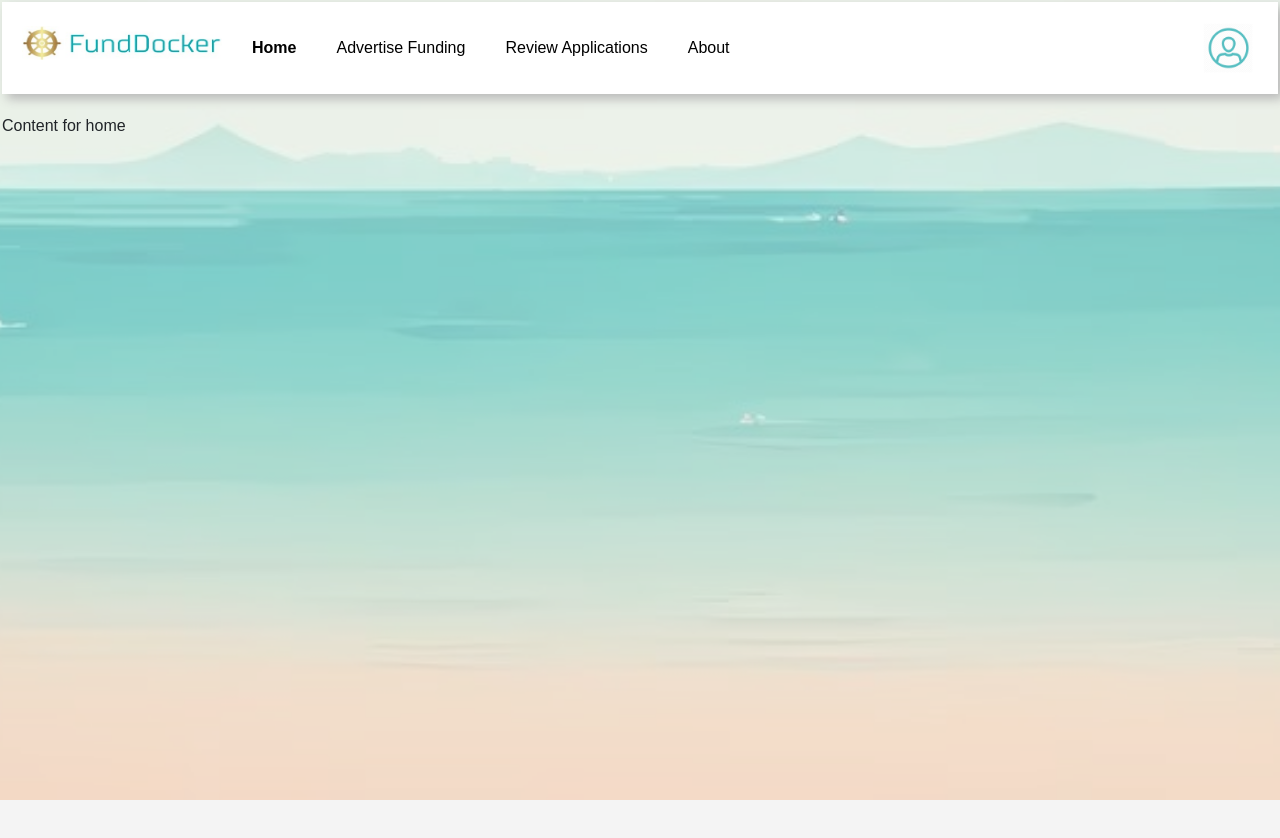
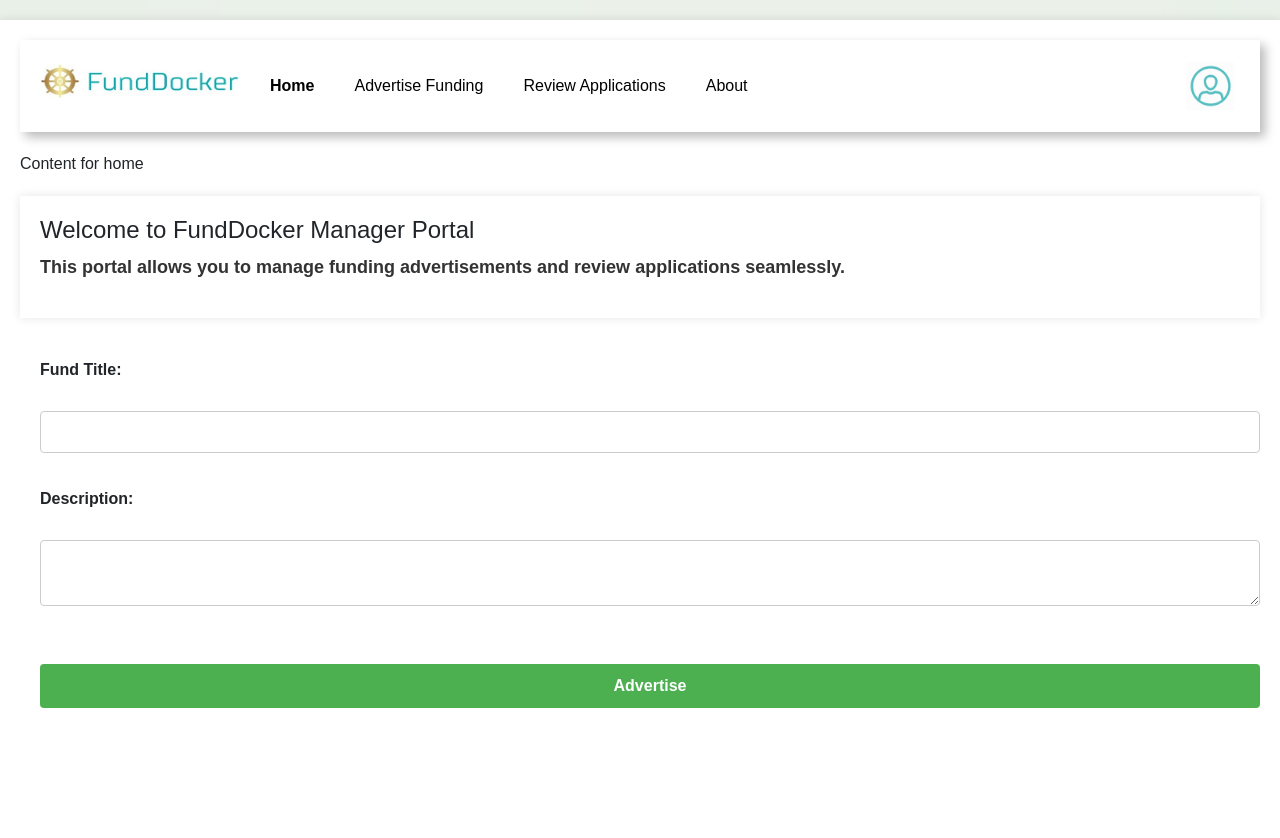
Before and after one commit to Vin1632/funding-management, a React (Create React App) app: page /ManagerDashboard in a window 1280 px wide. Shown: the top 838 px of the page. Before the commit the page ends 800 px from the top, so only its background shows below. Built offline with nearby package versions, Linux system fonts and the light colour scheme; no server answers.

Commit message:
updates to manager-dashboard

```diff
--- a/src/components/Managers-dashboard/Manager-dashboard.js
+++ b/src/components/Managers-dashboard/Manager-dashboard.js
@@ -4,26 +4,32 @@ import "../../styles/dashboard.css";
 import logo from '../../assets/FundDocker_logo.jpg';
 import accountIcon from  '../../assets/account-icon-11.jpg';
 import backgroundImage from '../../assets/sea-background.jpg'
+import '../../styles/Managers-dashboard.css';
 
 import { useNavigate } from "react-router";
 import { useUserAuth } from "../../context/UserAuthContext";
 import PostAds from "./PostAds";
 import Reviewapplications from "./Review-applications";
 
-
-
 const ManagerDashboard = () => {
   const [selectedTab, setSelectedTab] = useState("Home");
-
+  const [description, setDescription] = useState('');
+  const [title, setTitle] = useState('');
 
   const { logOut, user } = useUserAuth();
   const navigate = useNavigate();
+
+  const handleSubmit = (e) => {
+    e.preventDefault();
+    console.log("Title:", title);
+    console.log("Description:", description);
+  };
 
   const handleTabChange = (tab) => {
     setSelectedTab(tab);
   };
 
-  //logging out
+  // Logging out
   const handleLogout = async () => {
     try {
       await logOut();
@@ -34,16 +40,15 @@ const ManagerDashboard = () => {
   };
 
   return (
-
     <div className="Manager-dashboard">
       <div className="floating-background-image">
-        <img src={backgroundImage}></img>
+        <img src={backgroundImage} alt="Background" />
       </div>
 
       <div className="navbar">
         <div className="navbar-left">
           <ul>
-                <li><img src={logo} width="200" height="34px"></img></li>
+            <li><img src={logo} width="200" height="34px" alt="Logo" /></li>
             <div className="tab-buttons">
               <button
                 className={selectedTab === "Home" ? "active" : ""}
@@ -78,23 +83,35 @@ const ManagerDashboard = () => {
 
         <div className="navbar-right">
           <ul className="dropdown">
-                <button><img src={accountIcon}></img></button>
+            <button><img src={accountIcon} alt="Account" /></button>
             <ul className="content">
-                    <a href="#">Profile</a>
-                    <a href="#">Settings</a>
-                    <a href="#" onClick={() => handleLogout() }>Logout</a>
+              <li><a href="#">Profile</a></li>
+              <li><a href="#">Settings</a></li>
+              <li><a href="#" onClick={handleLogout}>Logout</a></li>
             </ul>
           </ul>
         </div>
       </div>
 
-
       <div className="tab-content">
         {selectedTab === "Home" && <div>Content for home</div>}
         {selectedTab === "Advertise funding" && <PostAds />}
-          {selectedTab === "Review Applications" && <Reviewapplications/>}
+        {selectedTab === "Review Applications" && <Reviewapplications />}
         {selectedTab === "About" && <div>Content for About</div>}
       </div>
+
+      <div className="container">
+        <h2>Welcome to FundDocker Manager Portal</h2>
+        <p>This portal allows you to manage funding advertisements and review applications seamlessly.</p>
+      </div>
+
+      <form id="funding-form" onSubmit={handleSubmit}>
+        <label htmlFor="fund-title">Fund Title:</label><br />
+        <input type="text" id="fund-title" name="fund-title" value={title} onChange={(e) => setTitle(e.target.value)} /><br />
+        <label htmlFor="fund-description">Description:</label><br />
+        <textarea id="fund-description" name="fund-description" value={description} onChange={(e) => setDescription(e.target.value)} /><br /><br />
+        <button type="submit">Advertise</button>
+      </form>
     </div>
   );
 };
--- a/src/components/Managers-dashboard/Review-applications.js
+++ b/src/components/Managers-dashboard/Review-applications.js
@@ -1,10 +1,29 @@
 import React, { useState, useEffect } from "react";
 import app from "../../firebase.js";
+import '../../styles/Review-applications.css';
+
 
 const Reviewapplications = () => {
 
+  function Applications() {
+    return (
+      <section id="applications">
+        <h2>Applications</h2>
+        <div className="applications">
+          <h3>Applicant Name</h3>
+          <p>Project description...</p>
+          <div className="actions">
+            <button className="approve">Approve</button>
+            <button className="reject">Reject</button>
+          </div>
+        </div>
+        {/* More applications can be added here */}
+      </section>
+    );
+  }
+
   return (
-    <div>
+    <div >
     </div>
   );
 };
```
Lines whose indentation alone changed are shown as unchanged.
